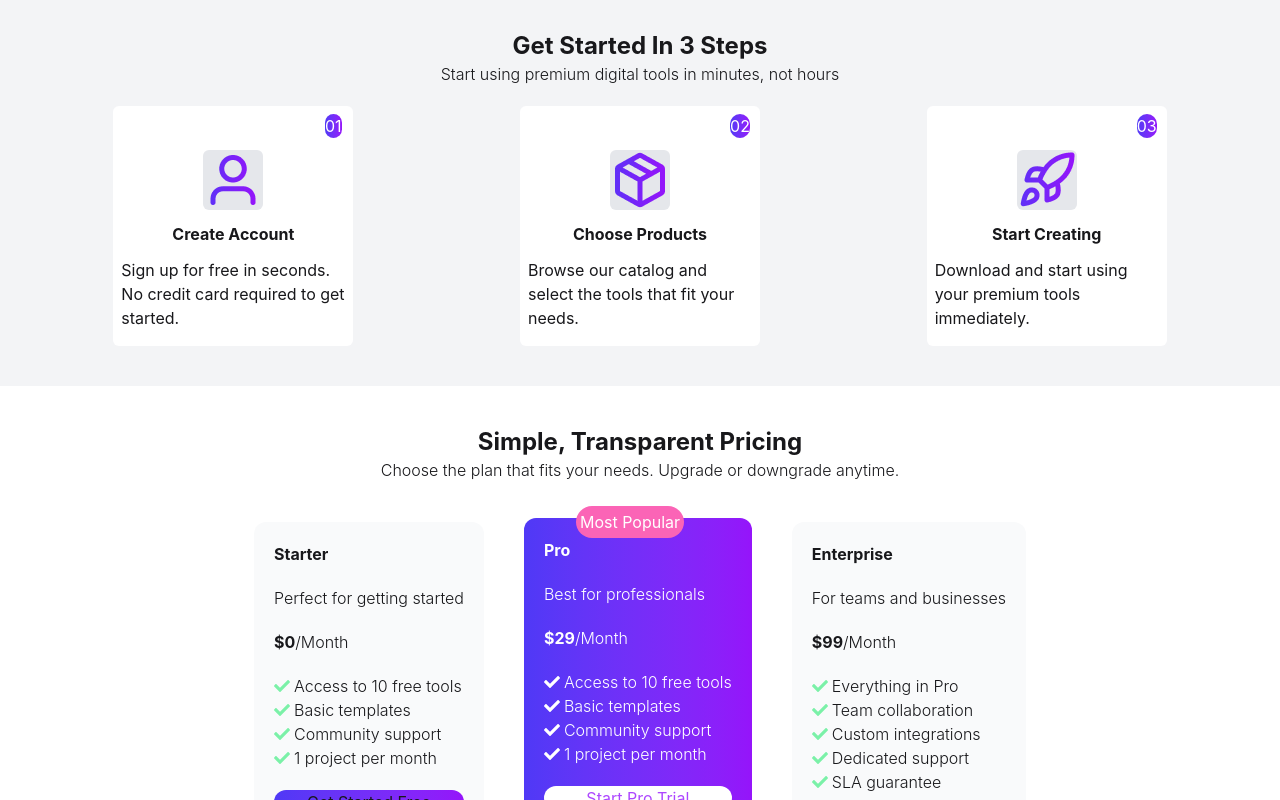
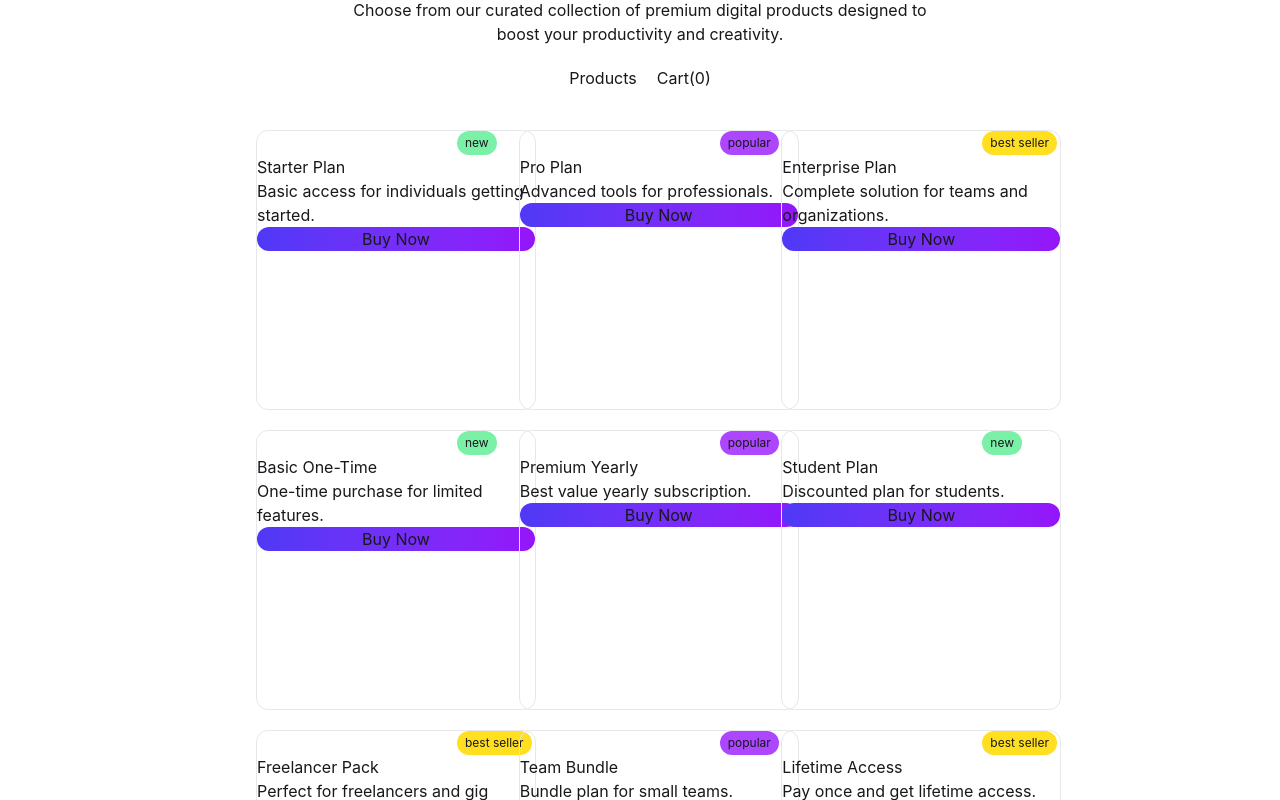
Before and after one commit to arshadhossainoh/B13-A6, a React (Vite) app: page / in a window 1280 px wide. Shown: the part 880-1680 px from the top of the page. Built offline with nearby package versions, Linux system fonts and the light colour scheme.

Commit message:
worked on product section, fetched json data and rendering it to the page

```diff
--- /dev/null
+++ b/public/data.json
@@ -0,0 +1,105 @@
+[
+  {
+    "id": 1,
+    "name": "Starter Plan",
+    "description": "Basic access for individuals getting started.",
+    "price": 5,
+    "period": "monthly",
+    "tag": "new",
+    "tagType": "new",
+    "features": ["10+ templates", "Basic customization", "Export to PDF"],
+    "icon": "starter_icon"
+  },
+  {
+    "id": 2,
+    "name": "Pro Plan",
+    "description": "Advanced tools for professionals.",
+    "price": 15,
+    "period": "monthly",
+    "tag": "popular",
+    "tagType": "popular",
+    "features": ["50+ templates", "ATS optimization", "Priority support"],
+    "icon": "pro_icon"
+  },
+  {
+    "id": 3,
+    "name": "Enterprise Plan",
+    "description": "Complete solution for teams and organizations.",
+    "price": 49,
+    "period": "monthly",
+    "tag": "best seller",
+    "tagType": "best seller",
+    "features": [
+      "Unlimited templates",
+      "Team collaboration",
+      "Advanced analytics"
+    ],
+    "icon": "enterprise_icon"
+  },
+  {
+    "id": 4,
+    "name": "Basic One-Time",
+    "description": "One-time purchase for limited features.",
+    "price": 25,
+    "period": "one-time",
+    "tag": "new",
+    "tagType": "new",
+    "features": ["20+ templates", "Standard export", "Email support"],
+    "icon": "basic_once_icon"
+  },
+  {
+    "id": 5,
+    "name": "Premium Yearly",
+    "description": "Best value yearly subscription.",
+    "price": 120,
+    "period": "yearly",
+    "tag": "popular",
+    "tagType": "popular",
+    "features": ["100+ templates", "ATS optimization", "Unlimited downloads"],
+    "icon": "premium_yearly_icon"
+  },
+  {
+    "id": 6,
+    "name": "Student Plan",
+    "description": "Discounted plan for students.",
+    "price": 3,
+    "period": "monthly",
+    "tag": "new",
+    "tagType": "new",
+    "features": ["15+ templates", "Basic editing", "Watermark removal"],
+    "icon": "student_icon"
+  },
+  {
+    "id": 7,
+    "name": "Freelancer Pack",
+    "description": "Perfect for freelancers and gig workers.",
+    "price": 9,
+    "period": "monthly",
+    "tag": "best seller",
+    "tagType": "best seller",
+    "features": ["40+ templates", "Client export options", "Custom branding"],
+    "icon": "freelancer_icon"
+  },
+  {
+    "id": 8,
+    "name": "Team Bundle",
+    "description": "Bundle plan for small teams.",
+    "price": 199,
+    "period": "yearly",
+    "tag": "popular",
+    "tagType": "popular",
+    "features": ["Shared workspace", "Team templates", "Admin controls"],
+    "icon": "team_icon"
+  },
+  {
+    "id": 9,
+    "name": "Lifetime Access",
+    "description": "Pay once and get lifetime access.",
+    "price": 299,
+    "period": "one-time",
+    "tag": "best seller",
+    "tagType": "best seller",
+    "features": ["All templates", "Future updates", "Premium support"],
+    "icon": "lifetime_icon"
+  }
+]
--- a/src/App.jsx
+++ b/src/App.jsx
@@ -7,12 +7,19 @@ import GetStarted from "./components/GetStarted";
 import Navbar from "./components/Navbar";
 import Pricing from "./components/Pricing";
 
+const getPlans = async () => {
+  const res = await fetch("/data.json");
+  return res.json();
+};
+
+const planPromise = getPlans();
+
 function App() {
   return (
     <>
       <Navbar></Navbar>
       <Banner></Banner>
-      <DigitalProducts></DigitalProducts>
+      <DigitalProducts planPromise={planPromise}></DigitalProducts>
       <GetStarted></GetStarted>
       <Pricing></Pricing>
       <BeforeFooter></BeforeFooter>
--- a/src/components/DigitalProducts.jsx
+++ b/src/components/DigitalProducts.jsx
@@ -1,9 +1,26 @@
-import React from "react";
+import React, { use } from "react";
+import ProductPlan from "./ProductPlan";
 
-const DigitalProducts = () => {
+const DigitalProducts = ({ planPromise }) => {
+  const plans = use(planPromise);
+  // console.log(plans);
   return (
-    <div>
-      <h1 className="text-center">Our Digital Products</h1>
+    <div className="container mx-auto">
+      <h1 className="text-center font-bold text-2xl">Premium Digital Tools</h1>
+      <p className="text-center mb-5">
+        Choose from our curated collection of premium digital products designed
+        to <br />
+        boost your productivity and creativity.
+      </p>
+      <div className="flex justify-center gap-5 mb-10">
+        <button>Products</button>
+        <button>Cart(0)</button>
+      </div>
+      <div className="grid grid-cols-3 gap-5 mb-10 w-[60%] mx-auto">
+        {plans.map((plan) => (
+          <ProductPlan plan={plan}></ProductPlan>
+        ))}
+      </div>
     </div>
   );
 };
--- /dev/null
+++ b/src/components/ProductPlan.jsx
@@ -0,0 +1,24 @@
+import React from "react";
+
+const ProductPlan = ({ plan }) => {
+  return (
+    <div
+      key={plan.id}
+      className="h-70 w-70 border border-gray-200 rounded-xl relative"
+    >
+      <button
+        className={`p-1 ${plan.tag === "new" ? "bg-green-300" : plan.tag === "best seller" ? "bg-yellow-300" : "bg-purple-500"} rounded-full absolute left-50 py-1 px-2 text-xs`}
+      >
+        {plan.tag}
+      </button>
+      <button></button>
+      <h1>{plan.name}</h1>
+      <p>{plan.description}</p>
+      <button className="bg-gradient-to-r from-[#4f39f6] to-[#9514fa] w-full rounded-xl">
+        Buy Now
+      </button>
+    </div>
+  );
+};
+
+export default ProductPlan;
```
